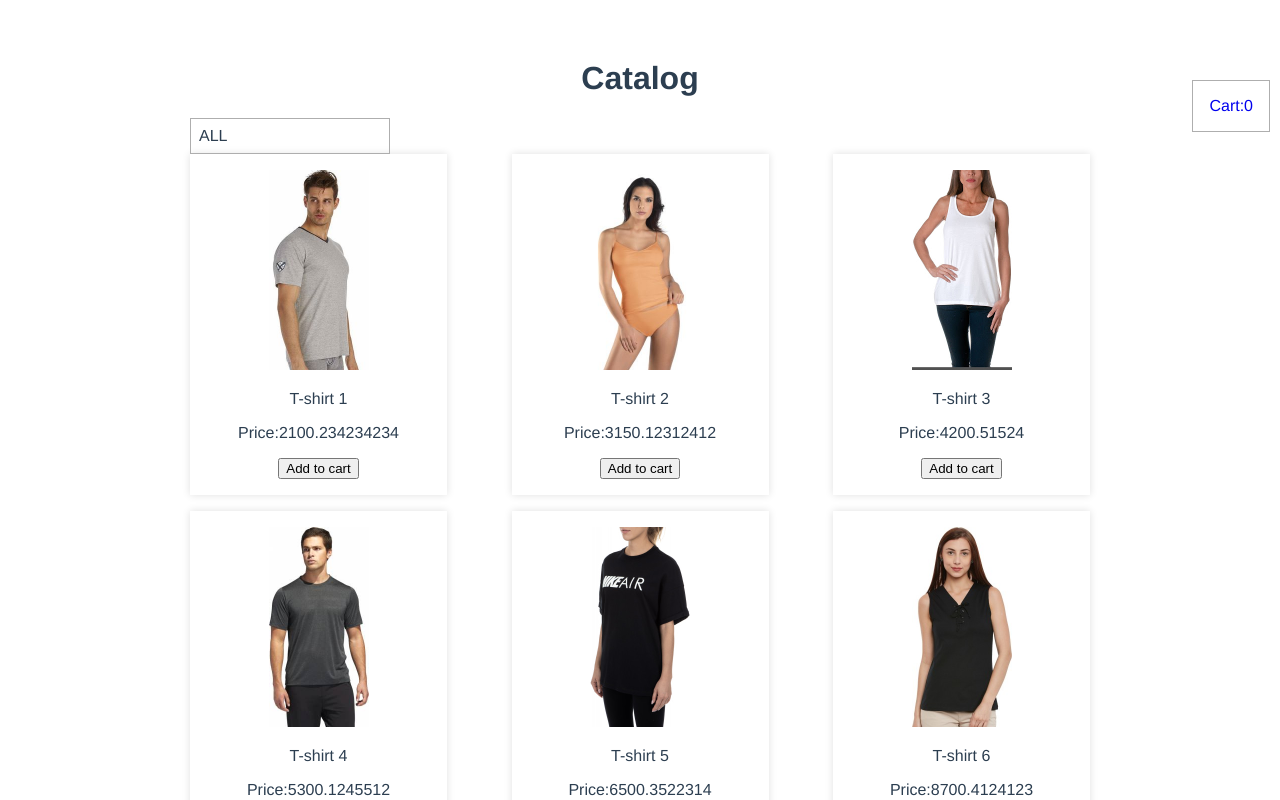
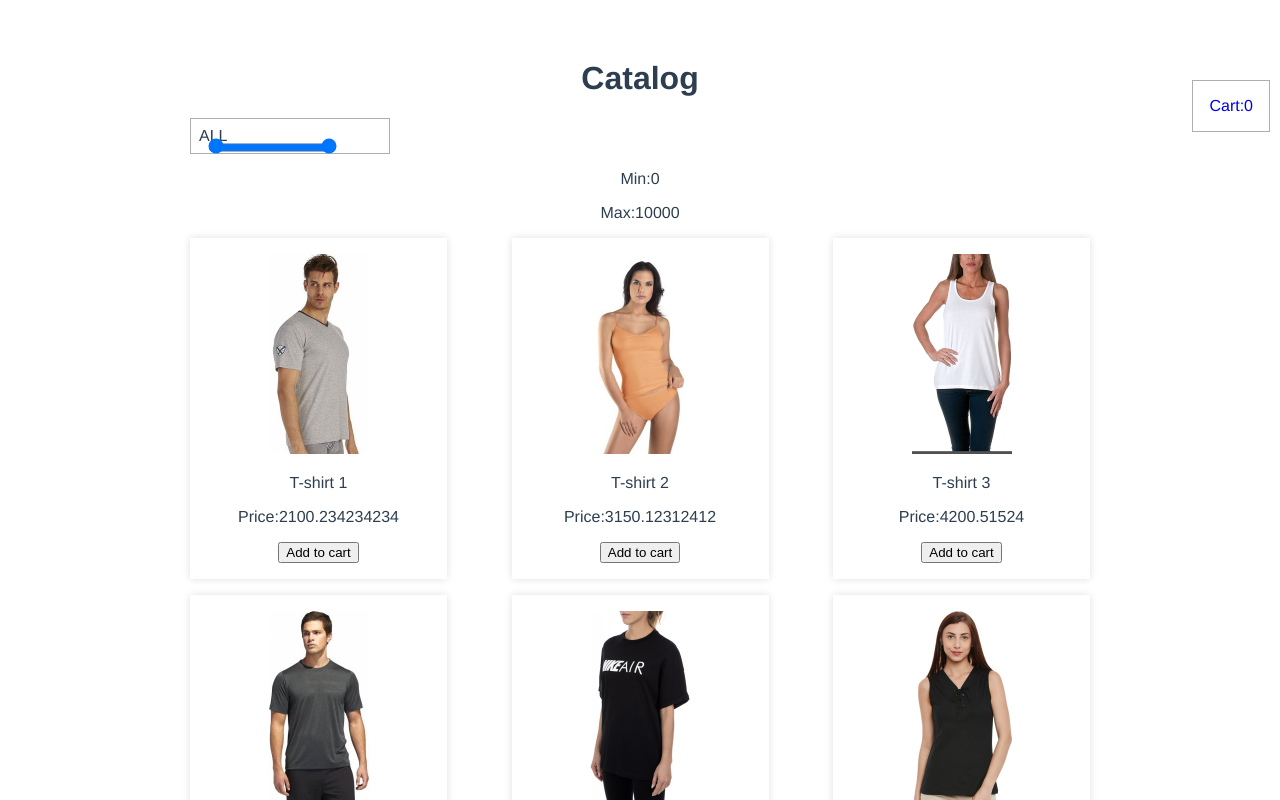
Before and after one commit to TatyanaKonina/vue, a Vue app: page / in a window 1280 px wide. Shown: the top 800 px of the page. Built offline with nearby package versions, Linux system fonts and the light colour scheme; data requests are answered from the project's data file.

Commit message:
add filters

```diff
--- a/src/components/catalog/v-catalog.vue
+++ b/src/components/catalog/v-catalog.vue
@@ -5,11 +5,35 @@
         </router-link>
 
     <h1> Catalog </h1>
+        <div class="filters">
             <v-select
             :selected="selected"
             :options="categories"
             @select="sortByCategories"
             />
+        </div>
+        <div class="range-slider">
+        <input
+            type="range"
+            min="0"
+            max="1000"
+            step="10"
+            v-model.number="minPrice"
+            @change="setRangeSlider"
+        >
+        <input
+            type="range"
+            min="0"
+            max="10000"
+            step="10"
+            v-model.number="maxPrice"
+            @change="setRangeSlider"
+        >
+      </div>
+        <div class="range-values">
+            <p>Min:{{minPrice}}</p>
+            <p>Max:{{maxPrice}}</p>
+        </div>
         <div class="v-catalog__list">
             <v-catalog-item
                  v-for="product in filterProducts"
@@ -41,7 +65,9 @@
                 {name:'All',value:'All'}
             ],
             selected:'ALL',
-            sortedProducts:[]
+            sortedProducts:[],
+            minPrice:0,
+            maxPrice: 10000
         }
 
     },
@@ -67,18 +93,35 @@
         this.ADD_TO_CART(data)
       },
       sortByCategories(category){
-          this.sortedProducts = [];
           let vm = this;
-          this.PRODUCTS.map(function(item){
-              if(item.category == category.name){
-                  vm.sortedProducts.push(item)
+        this.sortedProducts = [...this.PRODUCTS]
+        this.sortedProducts=this.sortedProducts.filter(function(item){
+            return item.price >= vm.minPrice && item.price <=vm.maxPrice
+        })
+        if (category){
+            this.sortedProducts=this.sortedProducts.filter(function(e){
+            vm.selected == category.name
+            return e.category == category.name
+        })
         }
-          })
-          this.selected = category.name
+      },
+    setRangeSlider() {
+        if (this.minPrice > this.maxPrice) {
+          let tmp = this.maxPrice;
+          this.maxPrice = this.minPrice;
+          this.minPrice = tmp;
+        }
+        this.sortByCategories()
       }
     },
     mounted(){
       this.GET_PRODUCTS_FROM_API()
+        .then((response) => {
+          if (response.data) {
+            this.sortByCategories()
+            this.sortProductsBySearchValue(this.SEARCH_VALUE)
+          }
+        })
     }
 }
 </script>
@@ -89,8 +132,7 @@
       display: flex;
       flex-wrap: wrap;
       justify-content: space-between;
-        align-items:center;
-
+      align-items: center;
     }
     &__link_to_cart {
       position: fixed;
@@ -99,8 +141,29 @@
       padding: 16px;
       border: solid 1px #aeaeae;
       background: #ffffff;
-
     }
+  }
+  .filters {
+    display: flex;
+    justify-content: space-between;
+    align-items: center;
+  }
+  .range-slider {
+    width: 200px;
+    margin: auto 16px;
+    text-align: center;
+    position: relative;
+  }
+  .range-slider svg, .range-slider input[type=range] {
+    position: absolute;
+    left: 0;
+    bottom: 0;
+  }
+  input[type=range]::-webkit-slider-thumb {
+    z-index: 2;
+    position: relative;
+    top: 2px;
+    margin-top: -7px;
   }
 
 </style>
```
Lines whose indentation alone changed are shown as unchanged.
